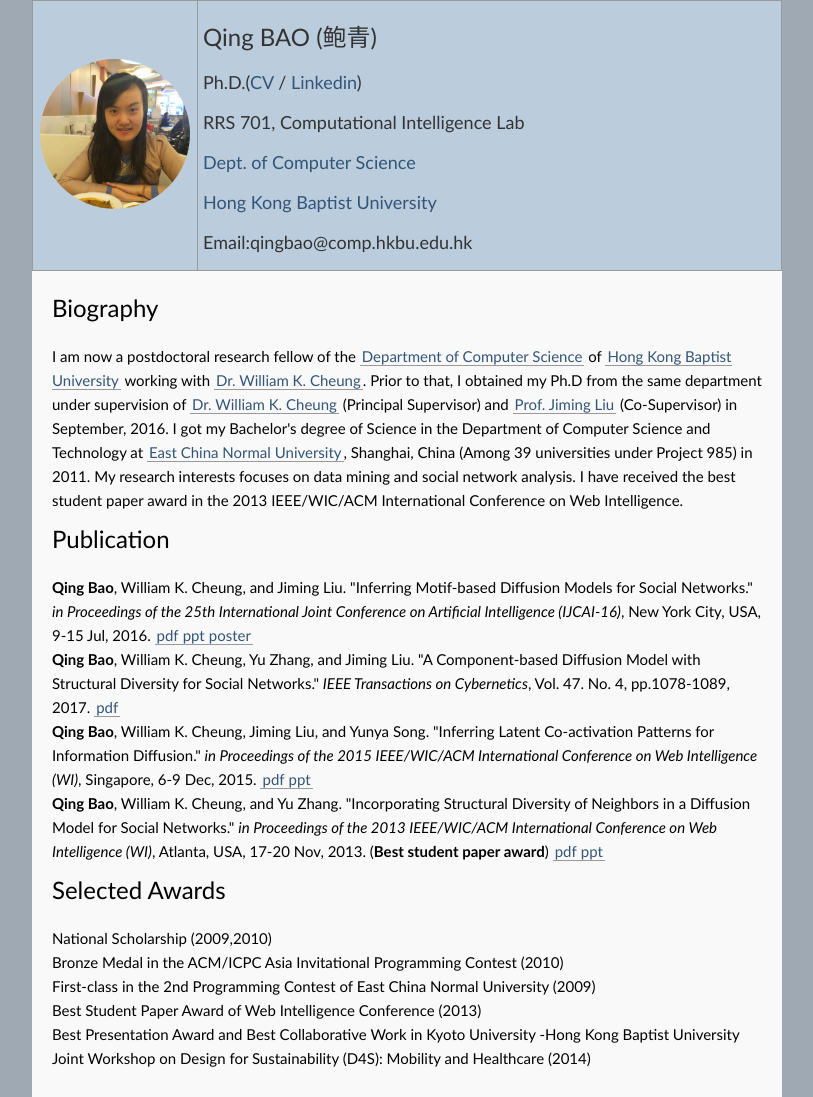
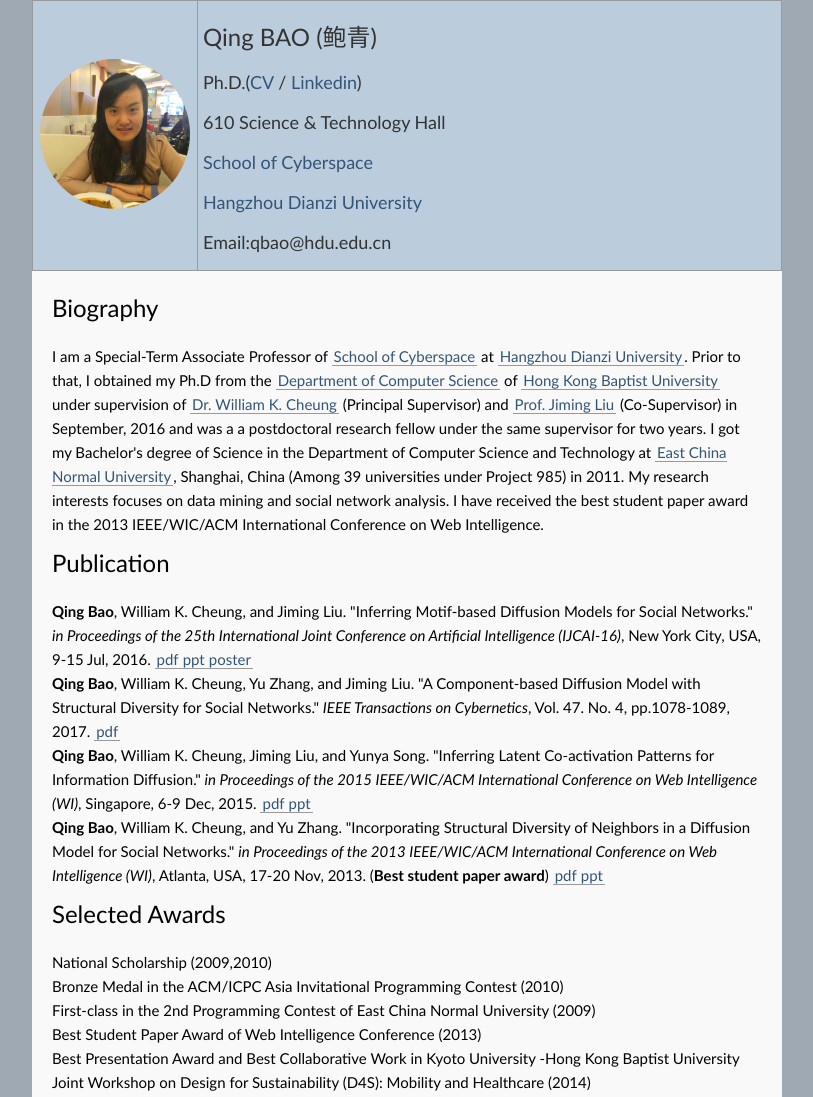
Before and after one commit to QingBaoCN/QingBaoCN.github.io, a plain HTML site: page index.html in a window 1280 px wide. Shown: the top 1097 px of the page, without its empty margins (233-1046 px from the left). Drawn offline with Linux system fonts and the light colour scheme.

Commit message:
Update index.html

```diff
--- a/index.html
+++ b/index.html
@@ -30,12 +30,12 @@
                 <td><left>
                     <p><font size="5">Qing BAO (鲍青)</font></p>
                     <font size="4">
-                    <p>Ph.D.(<a href="http://www.comp.hkbu.edu.hk/~qingbao/CV_BaoQing.pdf">CV</a> / <a href="https://www.linkedin.com/in/qing-bao-b4266642">Linkedin</a>)</p>
-                    <p> RRS 701, Computational Intelligence Lab </p>
-                    <p><a href="http://www.comp.hkbu.edu.hk">Dept. of Computer Science</a></p>
-                    <p><a href="http://www.hkbu.edu.hk">Hong Kong Baptist University</a></p>
+                    <p>Ph.D.(<a href="https://qingbaocn.github.io/CV_BaoQing.pdf">CV</a> / <a href="https://www.linkedin.com/in/qing-bao-b4266642">Linkedin</a>)</p>
+                    <p> 610 Science & Technology Hall </p>
+                    <p><a href="http://cbs.hdu.edu.cn/">School of Cyberspace</a></p>
+                    <p><a href="http://www.hdu.edu.cn/">Hangzhou Dianzi University</a></p>
                     </font>
-                    <p><font size="4">Email:qingbao@comp.hkbu.edu.hk</font><br></p>
+                    <p><font size="4">Email:qbao@hdu.edu.cn</font><br></p>
                 </left></td>
             </tr>
             </table>
@@ -48,11 +48,11 @@
                 <h3 class="top">Biography</h3>
 
                 <p>
-                    I am now a postdoctoral research fellow of the <a href="http://www.comp.hkbu.edu.hk">Department of Computer Science</a> of <a href="http://www.hkbu.edu.hk">Hong Kong Baptist University</a> working with <a href="http://www.comp.hkbu.edu.hk/~william">Dr. William K. Cheung</a>. Prior to that, I obtained my Ph.D from the same department under supervision of
-                    <a href="http://www.comp.hkbu.edu.hk/~william">Dr. William K. Cheung</a> (Principal Supervisor) and <a href="http://www.comp.hkbu.edu.hk/~jiming">Prof. Jiming Liu</a> (Co-Supervisor) in September, 2016.
-                    I got my Bachelor's degree of Science in the Department of Computer Science and Technology at <a href="http://english.ecnu.edu.cn">East China Normal University</a>, Shanghai, China (Among 39 universities under Project 985) in 2011.
-                    My research interests focuses on data mining and social network analysis. I have received the best student paper award in the 2013 IEEE/WIC/ACM International Conference on Web Intelligence.
-                </p>
+                    I am a Special-Term Associate Professor of <a href="http://cbs.hdu.edu.cn/">School of Cyberspace</a> at <a href="http://www.hdu.edu.cn/">Hangzhou Dianzi University</a>. Prior to that, I obtained my Ph.D from the <a href="http://www.comp.hkbu.edu.hk">Department of Computer Science</a> of <a href="http://www.hkbu.edu.hk">Hong Kong Baptist University</a> under supervision of
+    <a href="http://www.comp.hkbu.edu.hk/~william">Dr. William K. Cheung</a> (Principal Supervisor) and <a href="http://www.comp.hkbu.edu.hk/~jiming">Prof. Jiming Liu</a> (Co-Supervisor) in September, 2016 and was a a postdoctoral research fellow under the same supervisor for two years.
+    I got my Bachelor's degree of Science in the Department of Computer Science and Technology at <a href="http://english.ecnu.edu.cn">East China Normal University</a>, Shanghai, China (Among 39 universities under Project 985) in 2011.
+    My research interests focuses on data mining and social network analysis. I have received the best student paper award in the 2013 IEEE/WIC/ACM International Conference on Web Intelligence.
+</a></p>
 
 
                 <h3 class="top">Publication</h3>
```
